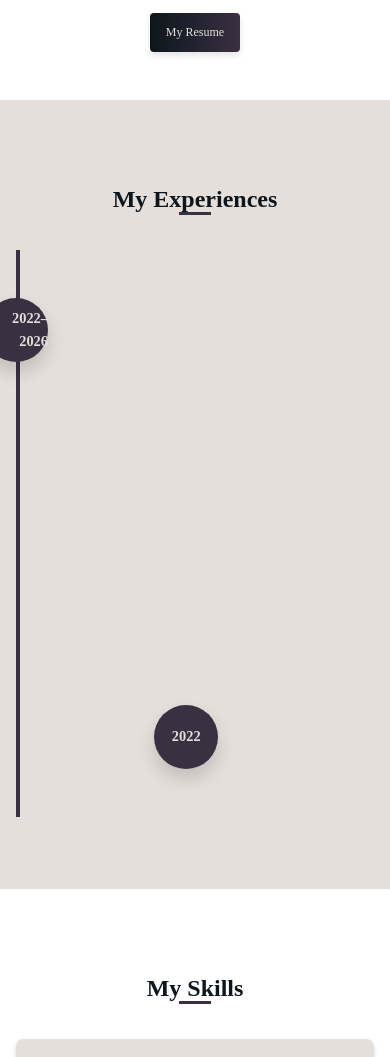
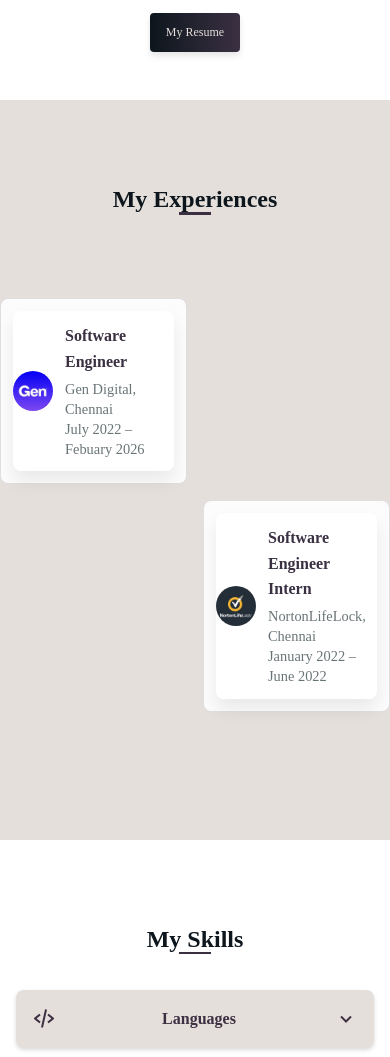
Before and after one commit to ArpitaChatterjee/MyPortfolio, a PHP site: page / in a window 390 px wide. Shown: the part 1603-2660 px from the top of the page. Run offline with PHP 8.4, Linux system fonts and the light colour scheme; some libraries are stand-ins or nearby versions.

Commit message:
experiences change

```diff
--- a/assets/css/styles.css
+++ b/assets/css/styles.css
@@ -656,36 +656,42 @@ section .owl-navigation {
 }
 
 @media screen and (max-width: 768px) {
-    .timeline__line {
-        left: 16px;
-        transform: translateX(0);
-    }
-    .timeline {
-        grid-template-columns: 1fr;
-    }
-    .timeline__item {
-        text-align: left;
-        padding-left: 3rem;
-    }
+    .timeline__line { display: none; }
+    .timeline { grid-template-columns: repeat(2, 1fr); column-gap: 1rem; row-gap: 1rem; margin-bottom: var(--mb-4); min-height: auto; }
+    .timeline__item { text-align: left; padding: .75rem; margin: 0; border-left: none; border: 1px solid rgba(58,48,66,.15); border-radius: .5rem; background-color: rgba(255,255,255,.9); }
     .timeline__item.left .timeline__year {
-        left: 16px;
-        right: auto;
-        top: 0;
-        bottom: auto;
-        transform: translate(-50%, 0);
-        width: 64px;
-        height: 64px;
-        font-size: .9rem;
+        display: none;
     }
     .timeline__item.right .timeline__year {
-        left: 16px;
-        right: auto;
-        top: auto;
-        bottom: 0;
-        transform: translate(-50%, 0);
-        width: 64px;
-        height: 64px;
-        font-size: .9rem;
+        display: none;
+    }
+    .timeline__popup {
+        max-width: 100%;
+        text-align: left;
+        justify-content: flex-start;
+        opacity: 1;
+        transform: none;
+        display: grid;
+        grid-template-columns: 40px 1fr;
+        column-gap: .75rem;
+        align-items: center;
+        padding: .75rem 0;
+    }
+    .timeline__item.left .timeline__popup::before,
+    .timeline__item.right .timeline__popup::before {
+        display: none;
+    }
+    .timeline__logo {
+        width: 40px;
+        height: 40px;
+    }
+    .timeline__role {
+        margin-bottom: .25rem;
+    }
+    .timeline__company,
+    .timeline__tenure {
+        display: block;
+        line-height: 1.4;
     }
 }
 
```
